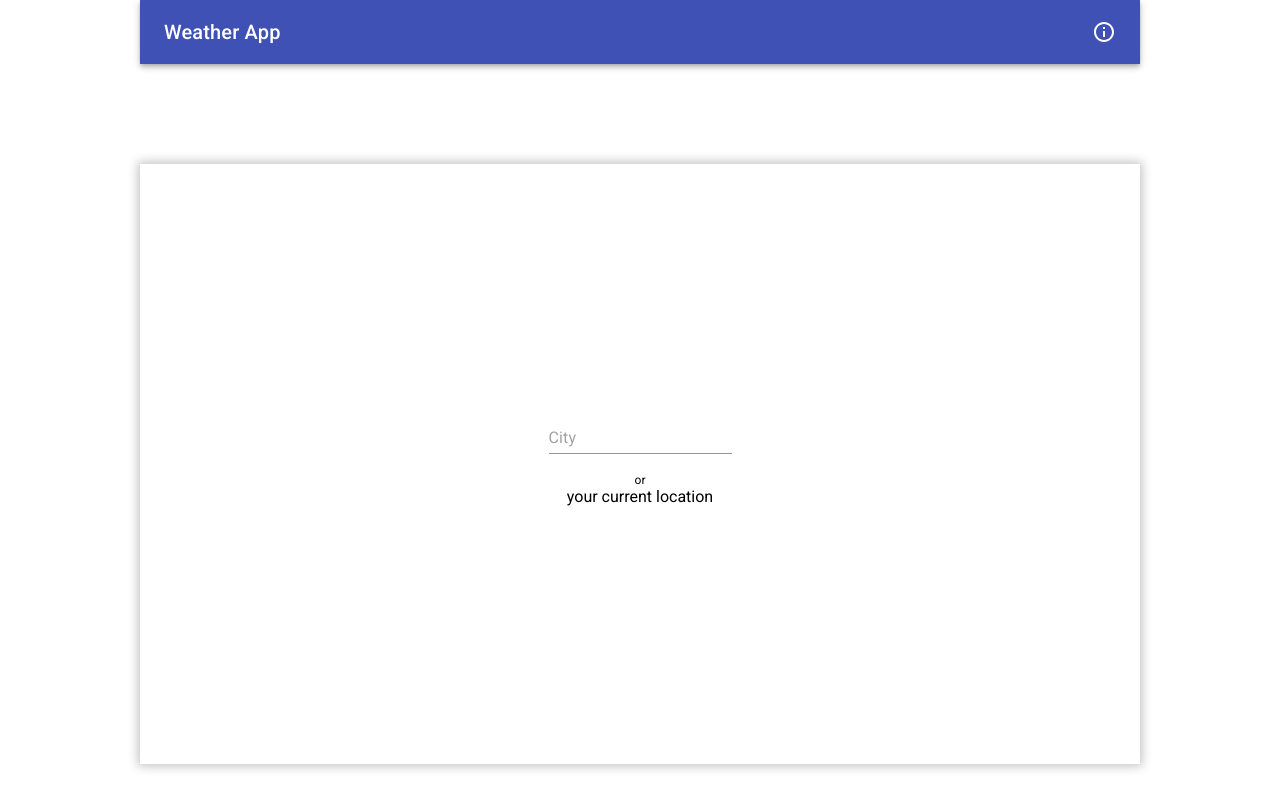
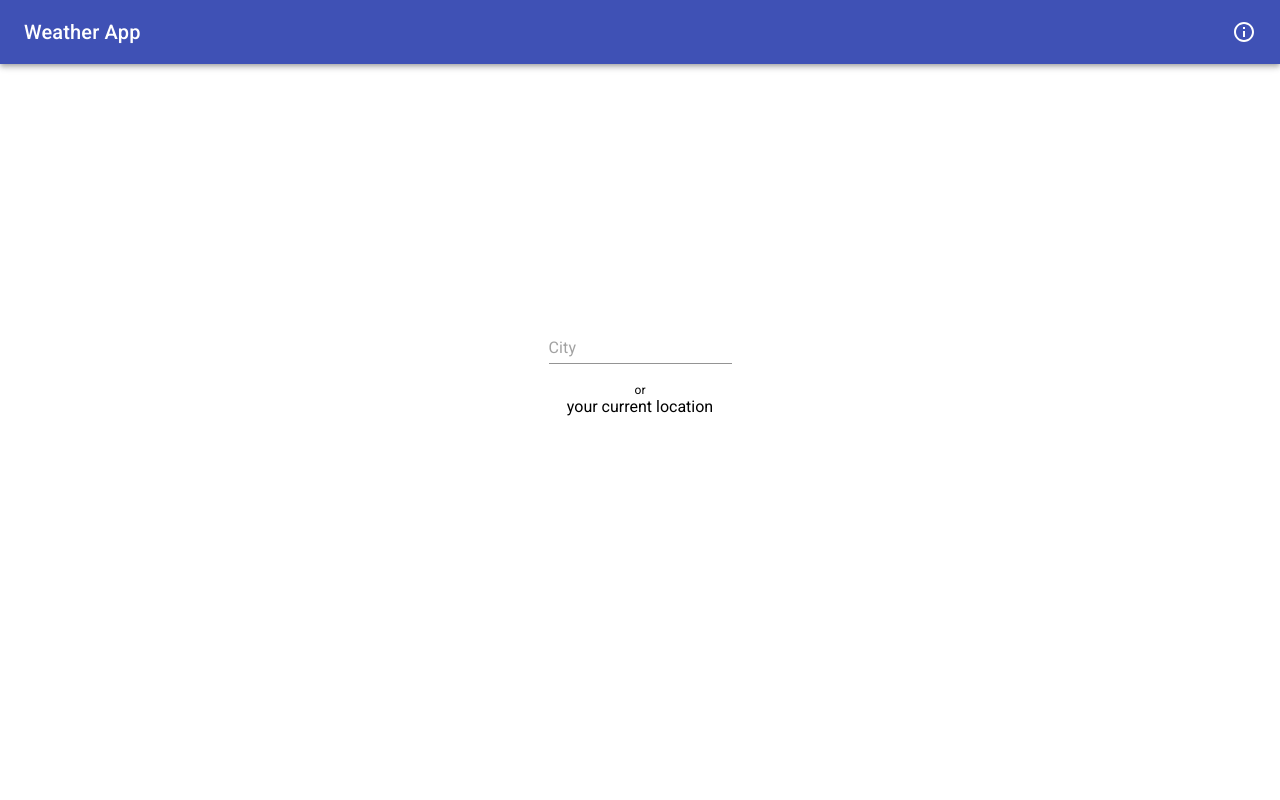
Before and after one commit to james-muriithi/react-weather-app, a React (Create React App) app: page / in a window 1280 px wide. Built offline with nearby package versions, Linux system fonts and the light colour scheme; some icons are missing.

Commit message:
new card style

```diff
--- a/package.json
+++ b/package.json
@@ -7,7 +7,6 @@
         "@material-ui/core": "^4.10.2",
         "@material-ui/icons": "^4.9.1",
         "gh-pages": "^1.1.0",
-    "material-ui": "^0.20.0",
         "react": "^16.2.0",
         "react-dom": "^16.2.0",
         "react-scripts": "1.1.0",
--- a/src/App.js
+++ b/src/App.js
@@ -5,11 +5,12 @@ import AppBar from './components/AppBar/AppBar';
 import Search from './components/Search/Search';
 import Forecast from './containers/Forecast/Forecast';
 import Error from './components/Error/Error';
+import MuiCard from '@material-ui/core/Card';
 
 const Application = styled.div`
   text-align: center;
-  height: 100vh;
-  width: 1000px;
+  height: 75vh;
+  width: 65%;
   margin: 0 auto;
 
   @media (max-width: 1000px) {
@@ -19,11 +20,11 @@ const Application = styled.div`
 
 const Card = styled.div`
   position: relative;
-  top: 50%;
-  margin-top: -300px;
-  height: 600px;
+  height: 100%;
+  margin-top: 20px;
+  margin-bottom: 30px;
   background-color: white;
-  box-shadow: 0 0 10px 2px rgba(0, 0, 0, .25);
+  padding-bottom: 20px;
 
   @media (max-width: 1000px) {
     top: 0;
@@ -121,12 +122,14 @@ class App extends Component {
       />;
 
     return (
+      <div style={{height:"100%"}}>
+        <AppBar />
         <Application>
-          <AppBar/>
-          <Card>
+          <Card variant="outlined">
             {!this.state.error.state ? cardContent : <Error back={this.clear} message={this.state.error.message} />}
           </Card>
         </Application>
+      </div>
     );
   }
 }
--- a/src/components/Search/Search.js
+++ b/src/components/Search/Search.js
@@ -7,6 +7,7 @@ const Wrapper = styled.div`
   display: flex;
   flex-direction: column;
   justify-content: center;
+  width: 100%;
   align-items: center;
   height: 100%;
 
@@ -51,11 +52,15 @@ const LocationBtn = styled.button`
     background-color: ${cyan500};
   }
 `;
+const form = {
+  padding: "0px 30px 0px 30px",
+  width: "100%"
+}
 
 const Search = (props) => {
   return (
     <Wrapper>
-      <form onSubmit={props.getForecastByCity}>
+      <form onSubmit={props.getForecastByCity} style={form}>
         <TextField
           placeholder="City"
           value={props.city}
```
Lines whose indentation alone changed are shown as unchanged.
